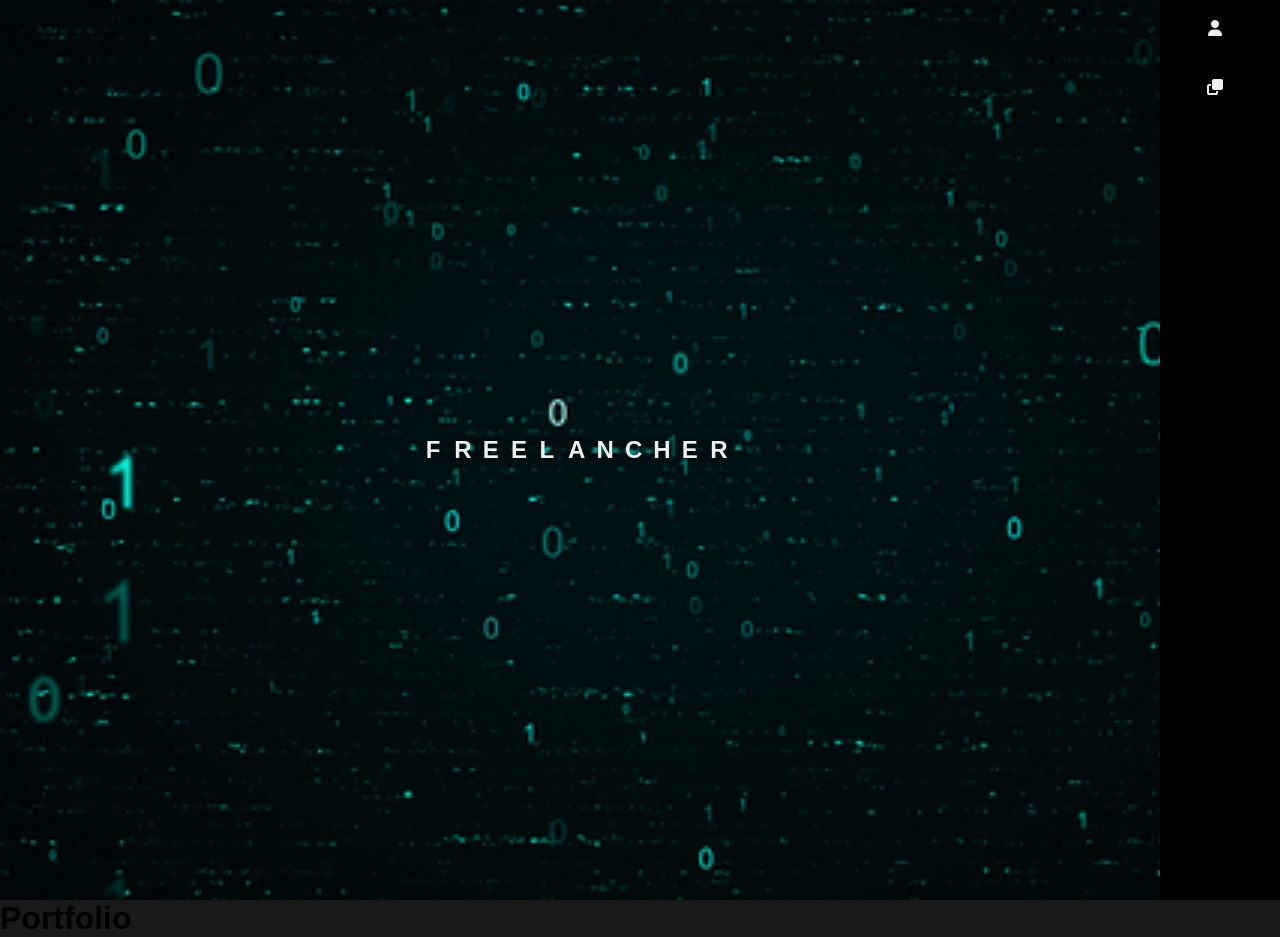
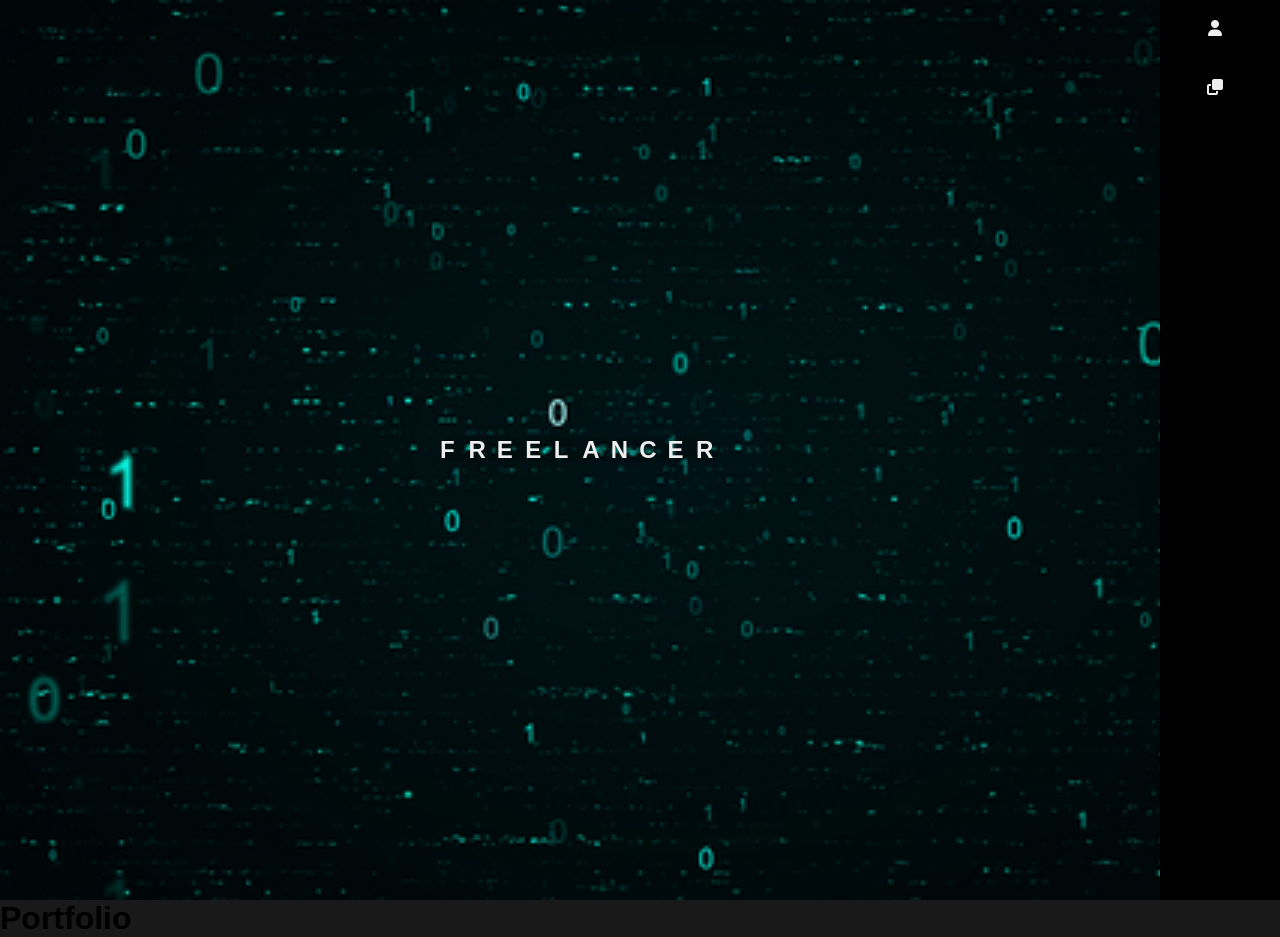
Before and after one commit to ripa001/ripa001.github.io, a Jekyll site: the page built from index.html, in a window 1280 px wide. Built offline with Jekyll 4.4.1, drawn with Linux system fonts in a browser that asks for light colours; nearby versions of some CDN libraries.

Commit message:
Update index.html

```diff
--- a/index.html
+++ b/index.html
@@ -14,7 +14,6 @@ title: Davide Ripanucci
                 <span class="letter">a</span>
                 <span class="letter">n</span>
                 <span class="letter">c</span>
-                <span class="letter">h</span>
                 <span class="letter">e</span>
                 <span class="letter">r</span>
             </div>
```
